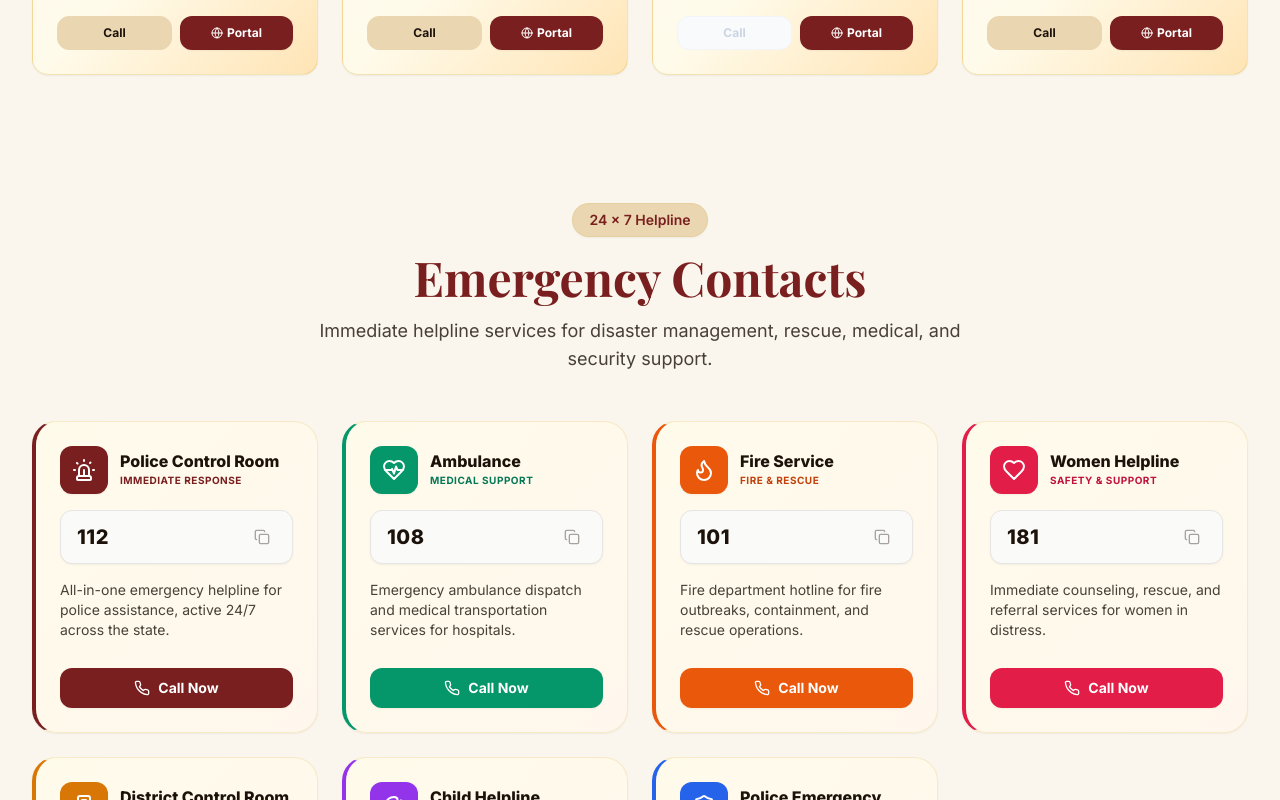
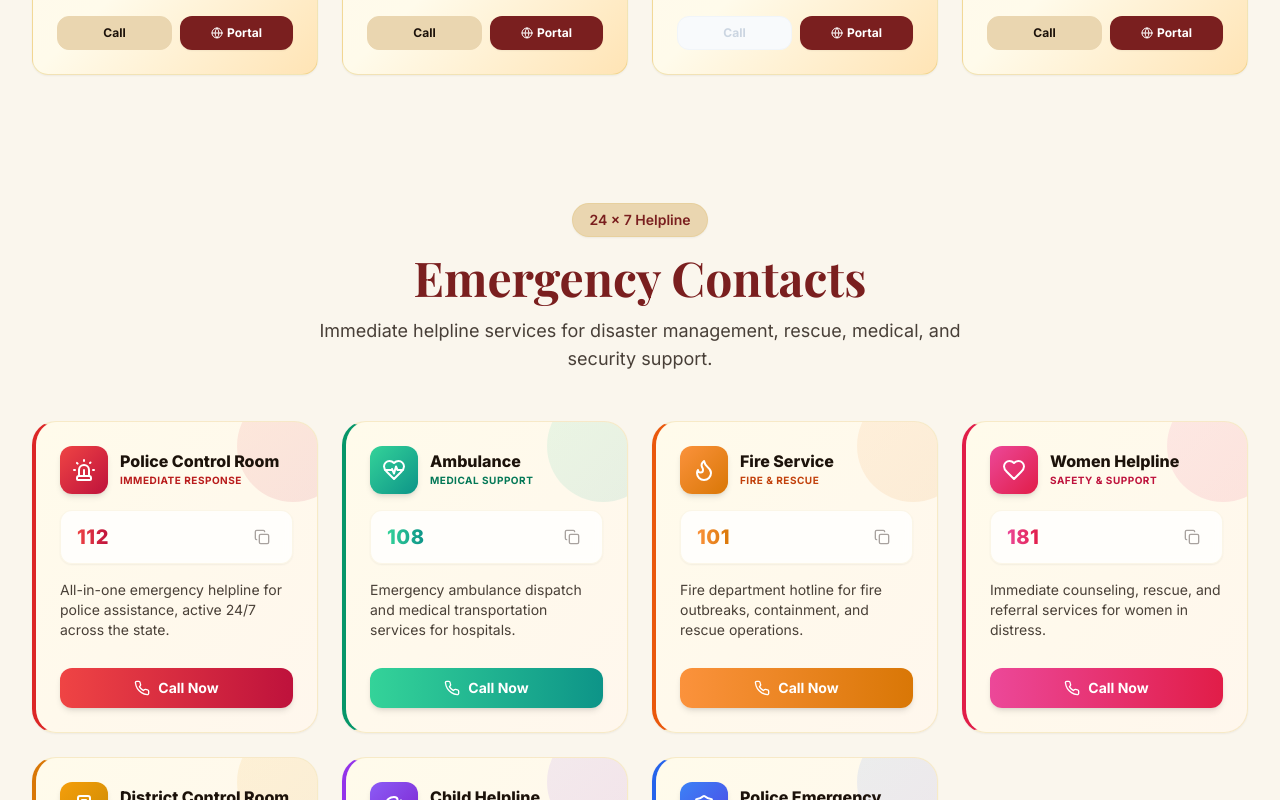
Before and after one commit to Ujjwallp/Sitamarhi_hometown_web, a React (Vite) app: page / in a window 1280 px wide. Shown: the part 11200-12000 px from the top of the page. Built offline with nearby package versions, Linux system fonts and the light colour scheme.

Commit message:
feat: enhance emergency cards with linear gradients and decorative bubbles

```diff
--- a/src/pages/home/sections/emergency.jsx
+++ b/src/pages/home/sections/emergency.jsx
@@ -8,10 +8,9 @@ const contacts = [
     number: '112',
     shortDesc: 'Immediate Response',
     description: 'All-in-one emergency helpline for police assistance, active 24/7 across the state.',
-    color: 'bg-devotional-maroon',
-    textColor: 'text-devotional-maroon',
-    borderAccent: 'border-l-devotional-maroon',
-    btnColor: 'bg-devotional-maroon hover:bg-devotional-saffron text-white',
+    gradient: 'from-red-500 to-rose-700',
+    textColor: 'text-red-700',
+    borderAccent: 'border-l-red-600',
   },
   {
     icon: HeartPulse,
@@ -19,10 +18,9 @@ const contacts = [
     number: '108',
     shortDesc: 'Medical Support',
     description: 'Emergency ambulance dispatch and medical transportation services for hospitals.',
-    color: 'bg-emerald-600',
+    gradient: 'from-emerald-400 to-teal-600',
     textColor: 'text-emerald-700',
     borderAccent: 'border-l-emerald-600',
-    btnColor: 'bg-emerald-600 hover:bg-emerald-700 text-white',
   },
   {
     icon: Flame,
@@ -30,10 +28,9 @@ const contacts = [
     number: '101',
     shortDesc: 'Fire & Rescue',
     description: 'Fire department hotline for fire outbreaks, containment, and rescue operations.',
-    color: 'bg-orange-600',
+    gradient: 'from-orange-400 to-amber-600',
     textColor: 'text-orange-700',
     borderAccent: 'border-l-orange-600',
-    btnColor: 'bg-orange-600 hover:bg-orange-700 text-white',
   },
   {
     icon: Heart,
@@ -41,10 +38,9 @@ const contacts = [
     number: '181',
     shortDesc: 'Safety & Support',
     description: 'Immediate counseling, rescue, and referral services for women in distress.',
-    color: 'bg-rose-600',
+    gradient: 'from-pink-500 to-rose-600',
     textColor: 'text-rose-700',
     borderAccent: 'border-l-rose-600',
-    btnColor: 'bg-rose-600 hover:bg-rose-700 text-white',
   },
   {
     icon: Building2,
@@ -52,10 +48,9 @@ const contacts = [
     number: '1077',
     shortDesc: 'Local Governance',
     description: 'Disaster management, municipal assistance, and administrative emergency coordination.',
-    color: 'bg-amber-600',
+    gradient: 'from-amber-500 to-yellow-600',
     textColor: 'text-amber-700',
     borderAccent: 'border-l-amber-600',
-    btnColor: 'bg-amber-600 hover:bg-amber-700 text-white',
   },
   {
     icon: Baby,
@@ -63,10 +58,9 @@ const contacts = [
     number: '1098',
     shortDesc: 'Child Protection',
     description: 'Nationwide toll-free outreach service for children in need of care and protection.',
-    color: 'bg-purple-600',
+    gradient: 'from-violet-500 to-purple-700',
     textColor: 'text-purple-700',
     borderAccent: 'border-l-purple-600',
-    btnColor: 'bg-purple-600 hover:bg-purple-700 text-white',
   },
   {
     icon: ShieldAlert,
@@ -74,10 +68,9 @@ const contacts = [
     number: '100',
     shortDesc: 'Urgent Police Help',
     description: 'Traditional direct dial helpline for immediate police response and local security threat reporting.',
-    color: 'bg-blue-600',
+    gradient: 'from-blue-500 to-indigo-600',
     textColor: 'text-blue-700',
     borderAccent: 'border-l-blue-600',
-    btnColor: 'bg-blue-600 hover:bg-blue-700 text-white',
   },
 ];
 
@@ -92,18 +85,20 @@ function ContactCard({ contact }) {
   };
 
   return (
-    <div className={`bg-gradient-to-br from-amber-50 to-orange-50 border-l-4 ${contact.borderAccent} border border-r-devotional-gold/20 border-t-devotional-gold/20 border-b-devotional-gold/20 rounded-3xl p-6 hover:shadow-xl transition-all duration-300 hover:-translate-y-1 flex flex-col gap-4 shadow-sm`}>
-      <div className="flex items-center gap-3">
-        <div className={`w-12 h-12 ${contact.color} rounded-xl flex items-center justify-center shadow-sm shrink-0`}>
+    <div className={`group bg-gradient-to-br from-amber-50 to-orange-50 border-l-4 ${contact.borderAccent} border border-r-devotional-gold/20 border-t-devotional-gold/20 border-b-devotional-gold/20 rounded-3xl p-6 hover:shadow-xl transition-all duration-300 hover:-translate-y-1 flex flex-col gap-4 shadow-sm relative overflow-hidden`}>
+      <div className={`absolute -top-8 -right-8 w-28 h-28 bg-gradient-to-br ${contact.gradient} opacity-10 rounded-full group-hover:opacity-20 transition-opacity`} />
+
+      <div className="flex items-center gap-3 relative z-10">
+        <div className={`w-12 h-12 bg-gradient-to-br ${contact.gradient} rounded-xl flex items-center justify-center shadow-md shrink-0 group-hover:scale-105 transition-transform duration-300`}>
           <Icon className="w-6 h-6 text-white" />
         </div>
         <div>
-          <h3 className="font-extrabold text-devotional-text text-base leading-tight">{contact.service}</h3>
+          <h3 className="font-extrabold text-devotional-text text-base leading-tight group-hover:text-amber-800 transition-colors">{contact.service}</h3>
           <p className={`text-[10px] font-bold uppercase tracking-wider ${contact.textColor} mt-0.5`}>{contact.shortDesc}</p>
         </div>
       </div>
-      <div className="bg-stone-50 rounded-xl px-4 py-3 border border-stone-200 shadow-sm flex items-center justify-between">
-        <p className="text-xl font-extrabold text-devotional-text tracking-wide">{contact.number}</p>
+      <div className="bg-white/80 backdrop-blur-sm rounded-xl px-4 py-3 border border-devotional-gold/10 shadow-sm flex items-center justify-between relative z-10">
+        <p className={`text-xl font-extrabold bg-gradient-to-r ${contact.gradient} bg-clip-text text-transparent tracking-wide`}>{contact.number}</p>
         <button
           onClick={handleCopy}
           className="p-1.5 hover:bg-stone-100 rounded-lg text-stone-400 hover:text-stone-600 transition-colors"
@@ -117,13 +112,13 @@ function ContactCard({ contact }) {
         </button>
       </div>
 
-      <p className="text-devotional-text/80 text-xs sm:text-sm leading-relaxed mb-3">
+      <p className="text-devotional-text/80 text-xs sm:text-sm leading-relaxed mb-3 relative z-10">
         {contact.description}
       </p>
-      <div className="mt-auto">
+      <div className="mt-auto relative z-10">
         <a
           href={`tel:${contact.number}`}
-          className={`w-full inline-flex items-center justify-center gap-2 ${contact.btnColor} px-4 py-2.5 rounded-xl text-sm font-bold transition-all shadow-sm`}
+          className={`w-full inline-flex items-center justify-center gap-2 bg-gradient-to-r ${contact.gradient} px-4 py-2.5 rounded-xl text-white text-sm font-bold shadow-md hover:shadow-lg hover:-translate-y-0.5 transition-all`}
         >
           <Phone className="w-4 h-4" />
           Call Now
```
